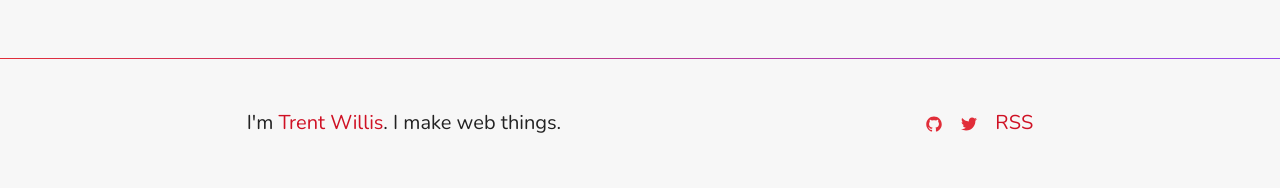
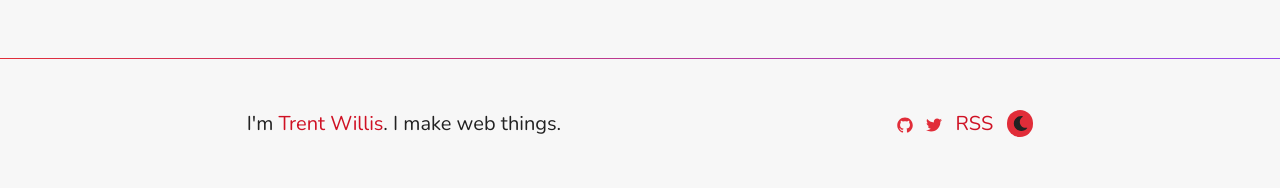
Before and after one commit to trentmwillis/pretty-okay.dev, a Jekyll site: the page built from about.html, in a window 1280 px wide. Shown: the part 1156-1344 px from the top of the page. Built offline with Jekyll 4.4.1, drawn with Linux system fonts in a browser that asks for light colours; comment, search, counter and statistics services are not loaded.

Commit message:
implement toggle for dark mode

```diff
--- a/_includes/footer.html
+++ b/_includes/footer.html
@@ -14,6 +14,11 @@
       {% endif %}
 
       <a href="{{ "/feed.xml" | prepend: site.baseurl }}" target="_blank" rel="noopener noreferrer">RSS</a>
+
+      <button id="theme-toggle" class="theme-toggle" role="switch" aria-checked="false">
+        <span class="dark-mode mode-option">{% include dark-mode.svg %}</span>
+        <span class="light-mode mode-option">{% include light-mode.svg %}</span>
+      </button>
     </div>
 
   </div>
--- a/_includes/scripts.html
+++ b/_includes/scripts.html
@@ -2,6 +2,27 @@
     if ('serviceWorker' in navigator) {
         navigator.serviceWorker.register('/service-worker.js');
     }
+</script>
+
+<script>
+  const themeToggle = document.getElementById('theme-toggle');
+  const initialTheme = localStorage.getItem('theme');
+  if (initialTheme === 'dark') {
+    document.body.classList.add('dark');
+    themeToggle.setAttribute('aria-checked', 'true');
+  }
+
+  themeToggle.addEventListener('click', () => {
+    if (themeToggle.getAttribute('aria-checked') === 'true') {
+      document.body.classList.remove('dark');
+      themeToggle.setAttribute('aria-checked', 'false');
+      localStorage.setItem('theme', 'light');
+    } else {
+      document.body.classList.add('dark');
+      themeToggle.setAttribute('aria-checked', 'true');
+      localStorage.setItem('theme', 'dark');
+    }
+  });
 </script>
 
 <script src="https://cdn.jsdelivr.net/combine/npm/algoliasearch@3.26.0,npm/autocomplete.js@0.29.0/dist/autocomplete.min.js" defer></script>
--- a/_sass/_base.scss
+++ b/_sass/_base.scss
@@ -28,6 +28,10 @@ html {
   -o-font-feature-settings: "kern" 1;
   font-feature-settings: "kern" 1;
   font-kerning: normal;
+}
+
+body {
+  transition: background-color 0.3s;
 }
 
 @include media-query($min-viewport-width) {
@@ -234,8 +238,6 @@ hr {
   margin-left: auto;
   padding-right: $spacing-unit;
   padding-left: $spacing-unit;
-
-  @extend %clearfix;
 }
 
 /**
--- a/_sass/_dark.scss
+++ b/_sass/_dark.scss
@@ -1,3 +1,63 @@
+.theme-toggle {
+  position: relative;
+  top: -1px;
+  border: none;
+  border-radius: 100%;
+  cursor: pointer;
+  width: $size-2;
+  height: $size-2;
+  padding: 0;
+  display: inline-flex;
+  align-items: center;
+  justify-content: center;
+  margin-left: ($spacing-unit / 2);
+  transition: background-color 0.3s;
+
+  .mode-option > svg {
+    display: block;
+    width: $size-0;
+    height: $size-0;
+  }
+
+  .dark-mode > svg > path {
+    fill: $color-black;
+  }
+
+  .light-mode > svg > path {
+    fill: $color-white;
+  }
+
+  &[aria-checked="false"] {
+    background: $color-brand;
+
+    &:hover,
+    &:active,
+    &:focus {
+      outline: none;
+      background: color-primary(2);
+    }
+
+    .light-mode {
+      display: none;
+    }
+  }
+
+  &[aria-checked="true"] {
+    background: color-primary(6);
+
+    &:hover,
+    &:active,
+    &:focus {
+      outline: none;
+      background: color-primary(7);
+    }
+
+    .dark-mode {
+      display: none;
+    }
+  }
+}
+
 .dark {
   // overrides from _base.scss
 
--- a/_sass/_layout.scss
+++ b/_sass/_layout.scss
@@ -219,7 +219,7 @@
 
 .site-footer {
   position: relative;
-  padding: ($spacing-unit * 2) 0 $spacing-unit;
+  padding: ($spacing-unit * 2) 0;
   margin-top: $spacing-unit * 4;
 
   &:before {
@@ -233,23 +233,26 @@
     @include gradient(-45deg);
   }
 
+  .wrapper {
+    display: flex;
+    justify-content: space-between;
+    align-items: center;
+  }
+
   .info {
-    float: left;
-    width: 60%;
     margin: 0;
     line-height: 1.2;
   }
 
   .social-icons {
-    float: left;
-    width: 40%;
+    display: flex;
+    align-items: center;
     text-align: right;
 
     a {
       display: inline-block;
       margin-left: ($spacing-unit / 2);
       line-height: 1.2;
-      vertical-align: top;
     }
   }
 }
```
Also changed, not shown: _includes/dark-mode.svg (added), _includes/light-mode.svg (added).
